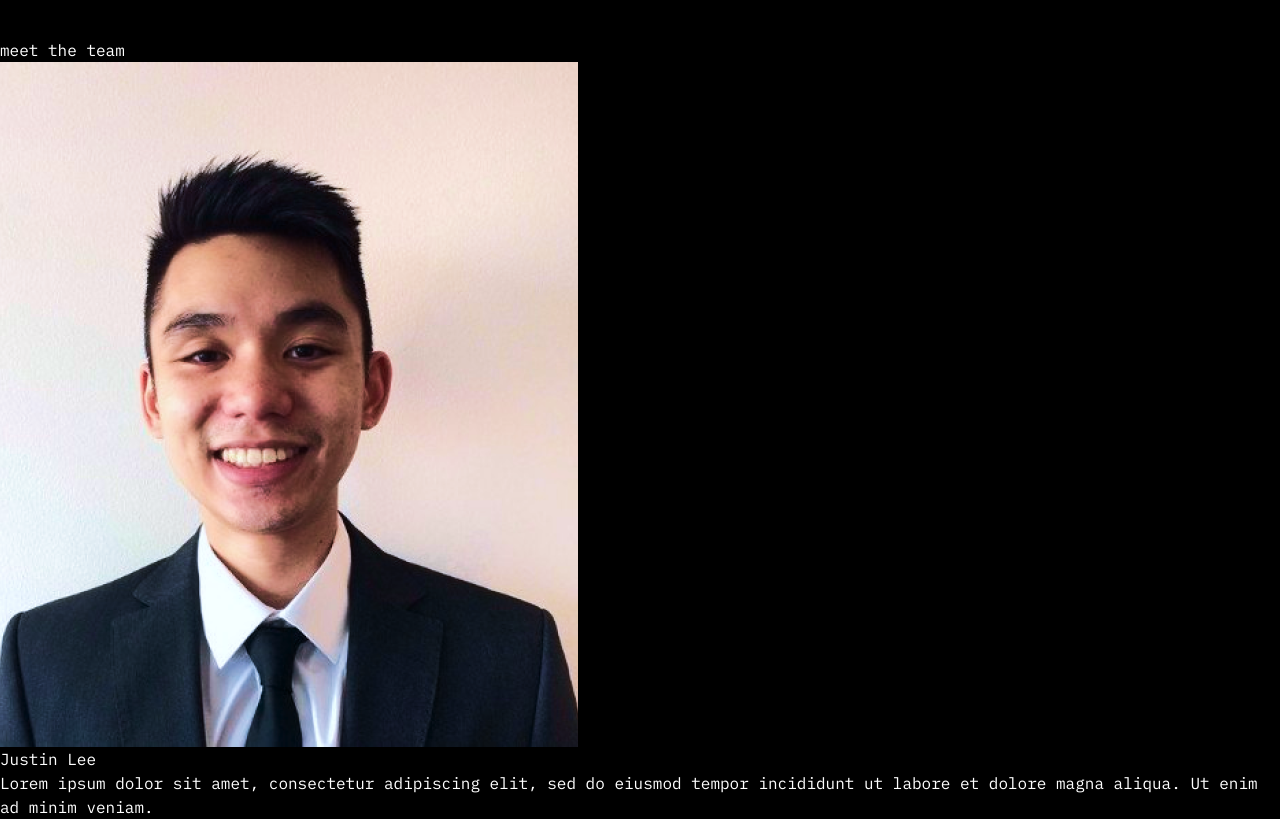
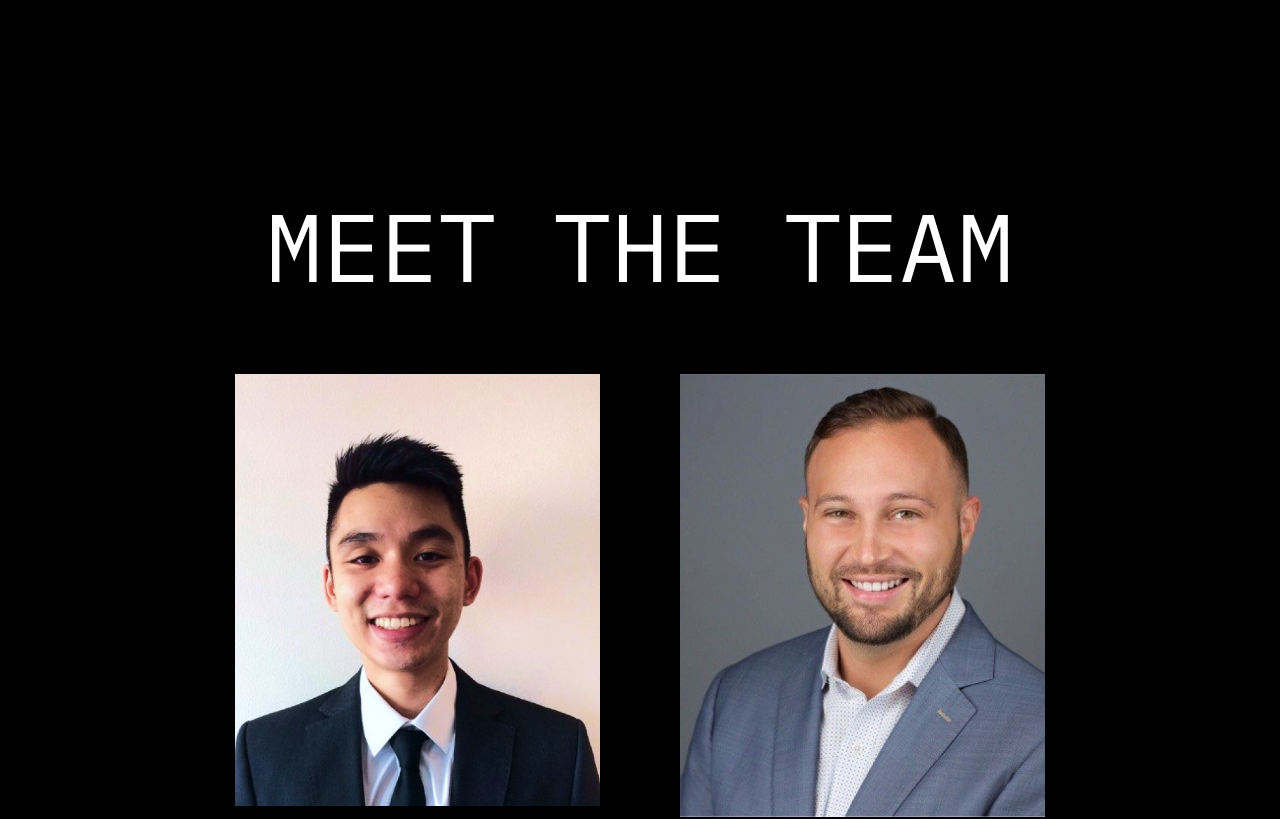
Before and after one commit to Generalsoi/detect-atlantic, a React (Vite) app: page /about in a window 1280 px wide. Shown: the part 2263-3082 px from the top of the page. Built offline with nearby package versions, Linux system fonts and the light colour scheme.

Commit message:
fix: about page almost completed

```diff
--- /dev/null
+++ b/src/layouts/about/perspective.tsx
@@ -0,0 +1,5 @@
+import React, { FC } from "react";
+
+export const Perspective: FC = () => {
+  return <div>Perspective</div>;
+};
--- a/src/layouts/about/team.tsx
+++ b/src/layouts/about/team.tsx
@@ -1,18 +1,29 @@
 import React from "react";
 import { team } from "../../helpers/team";
+import { motion } from "framer-motion";
 
 export const Team = () => {
   return (
-    <div>
-      <h1>meet the team</h1>
+    <div className="py-10 md:py-20 px-4 md:px-40 mt-20">
+      <h1 className="text-center uppercase text-4xl md:text-8xl">
+        meet the team
+      </h1>
 
-      <div>
+      <div className="md:flex items-start justify-center gap-20 flex-wrap mt-20">
         {team.map((member, index) => (
-          <div key={index}>
+          <motion.div
+            key={index}
+            className="md:w-[38%] mb-20"
+            whileInView={{ y: 0, opacity: 1 }}
+            initial={{ y: 100, opacity: 0 }}
+            transition={{ type: "spring", stiffness: 20 }}
+          >
             <img src={member.image} alt={member.image} />
-            <h4>{member.name}</h4>
+            <h4 className="my-10 uppercase text-xl md:text-3xl">
+              {member.name}
+            </h4>
             <p>{member.description}</p>
-          </div>
+          </motion.div>
         ))}
       </div>
     </div>
--- a/src/layouts/homepage/platformsection.tsx
+++ b/src/layouts/homepage/platformsection.tsx
@@ -20,7 +20,7 @@ export const Platformsection: FC = () => {
       </motion.div>
       <img src={MediaThree} alt="" className="mt-10" />
 
-      <div className="hidden md:block overflow-auto w-[100%] relative flex items-center justify-center gap-4 mt-10 px-16 py-8">
+      <div className="hidden md:flex overflow-auto w-[100%] relative flex items-center justify-center gap-4 mt-10 px-16 py-8">
         <p className="ml-[10%] md:ml-0 w-[100%]">
           Store and manage inspections in a customer profile’s searchable
           database
--- a/src/pages/About.tsx
+++ b/src/pages/About.tsx
@@ -4,6 +4,7 @@ import { motion } from "framer-motion";
 import { AboutUs } from "../layouts/about/aboutus";
 import { Partnerships } from "../layouts/about/partnerships";
 import { Team } from "../layouts/about/team";
+import { Perspective } from "../layouts/about/perspective";
 
 export const About: FC = () => {
   return (
@@ -27,6 +28,7 @@ export const About: FC = () => {
       <AboutUs />
       <Partnerships />
       <Team />
+      <Perspective />
     </div>
   );
 };
```
Also changed, not shown: src/assets/images/perspectiveimg1.png (added), src/assets/images/perspectiveimg2.png (added).
